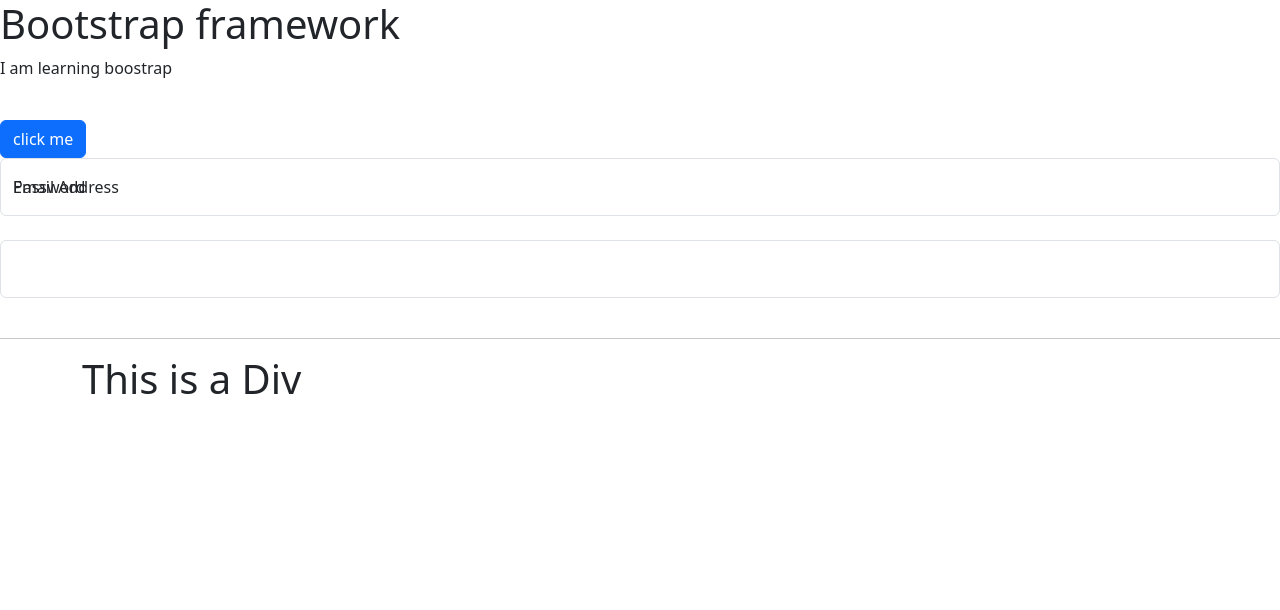
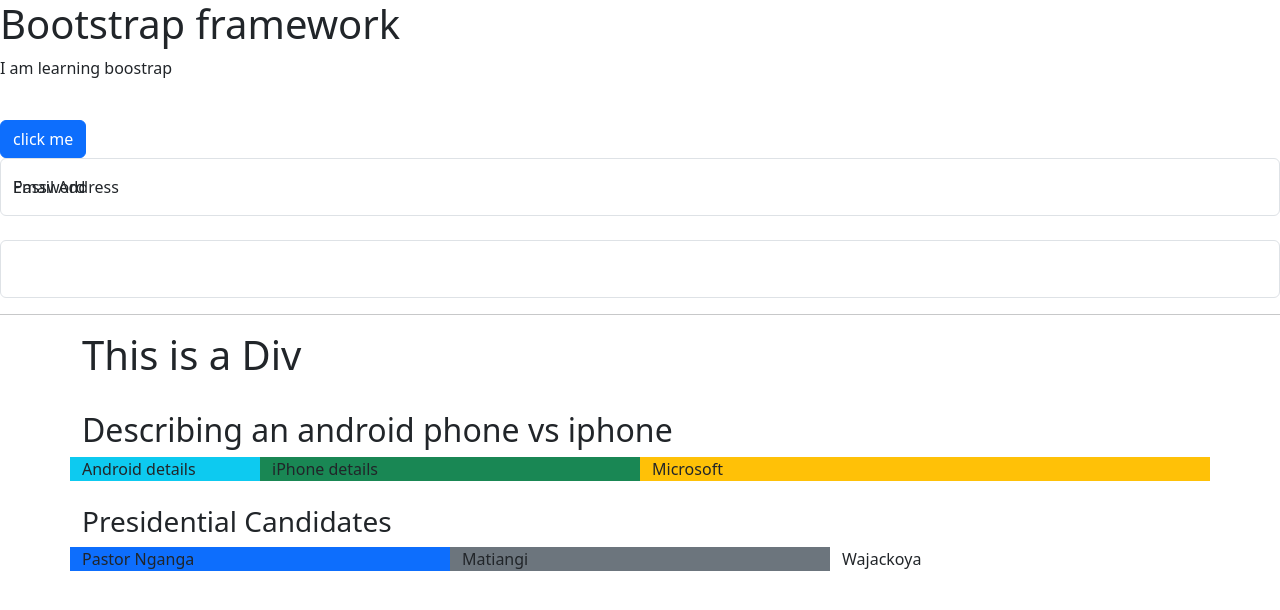
Before and after one commit to clarasamantha580-glitch/My-webpage-2, a plain HTML site: page index.html in a window 1280 px wide. Drawn offline with nearby package versions, Linux system fonts and the light colour scheme.

Commit message:
Added divs

```diff
--- a/index.html
+++ b/index.html
@@ -17,9 +17,24 @@
     <br>
     <input type="password" class="form-control" id="floating-input" placeholder="password">
     <label for=" floating-input">Password</label>
-    <br><hr>
+    <hr>
     <div class="container">
       <H1>This is a Div</h1>
+        <br>
+        <h2>Describing an android phone vs iphone</h2>
+        <div class="row">
+          <div class="col-2 bg-info">Android details</div>
+          <div class="col-4 bg-success">iPhone details</div>
+          <div class="col-6 bg-warning">Microsoft</div>
+       </div>
+       <br>
+       <h3>Presidential Candidates</h3>
+       <div class="row">
+       <div class="col bg-primary">Pastor Nganga</div>
+       <div class="col bg-secondary">Matiangi</div>
+       <div class="col bg-warnimg">Wajackoya</div>
+
+
     </div>
 
   </form>
```
